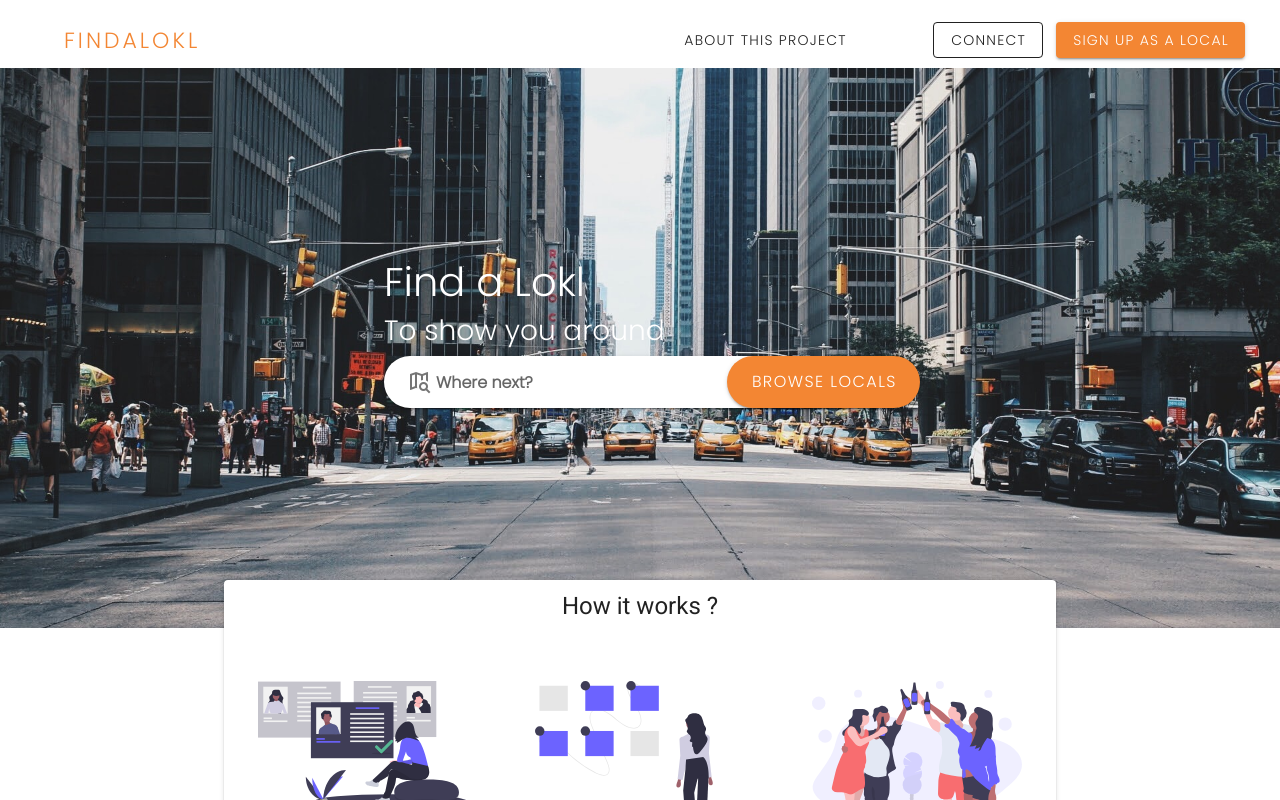
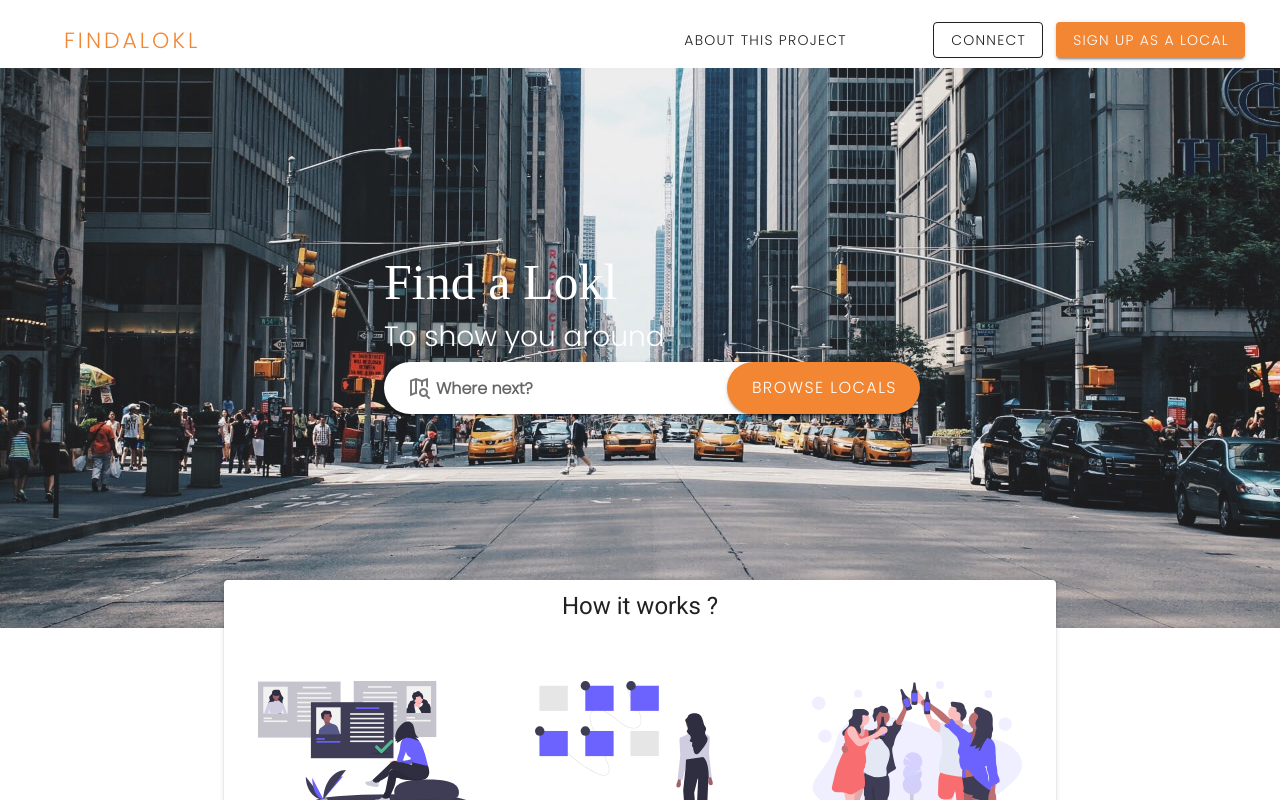
Before and after one commit to AliYous/FindALokl-vueJs-clientSide, a Vue app: page / in a window 1280 px wide. Shown: the top 800 px of the page. Built offline with nearby package versions, Linux system fonts and the light colour scheme.

Commit message:
changed font of the header img police

```diff
--- a/src/views/Home.vue
+++ b/src/views/Home.vue
@@ -6,9 +6,7 @@
       <div class="header-search">
         <h1>Find a Lokl</h1>
         <h3>To show you around</h3>
-
         <TheSearchBar />
-
       </div>
     </div>
 
@@ -35,6 +33,8 @@ export default {
 </script>
 
 <style scoped>
+@import url('https://fonts.googleapis.com/css2?family=Poppins:ital,wght@1,700;1,900&display=swap');
+
   .container-header {
     position: absolute;
     width: 100%;
@@ -54,7 +54,12 @@ export default {
       font-weight: bold;
   }
   h1 {
-    font-size: 40px;
+      font-family: 'Poppins:ital';
+      font-size: 50px;
+  }
+  h2 {
+      font-family: 'Poppins:ital';
+      font-size: 30px;
   }
 
   .how-it-works-container {
```
